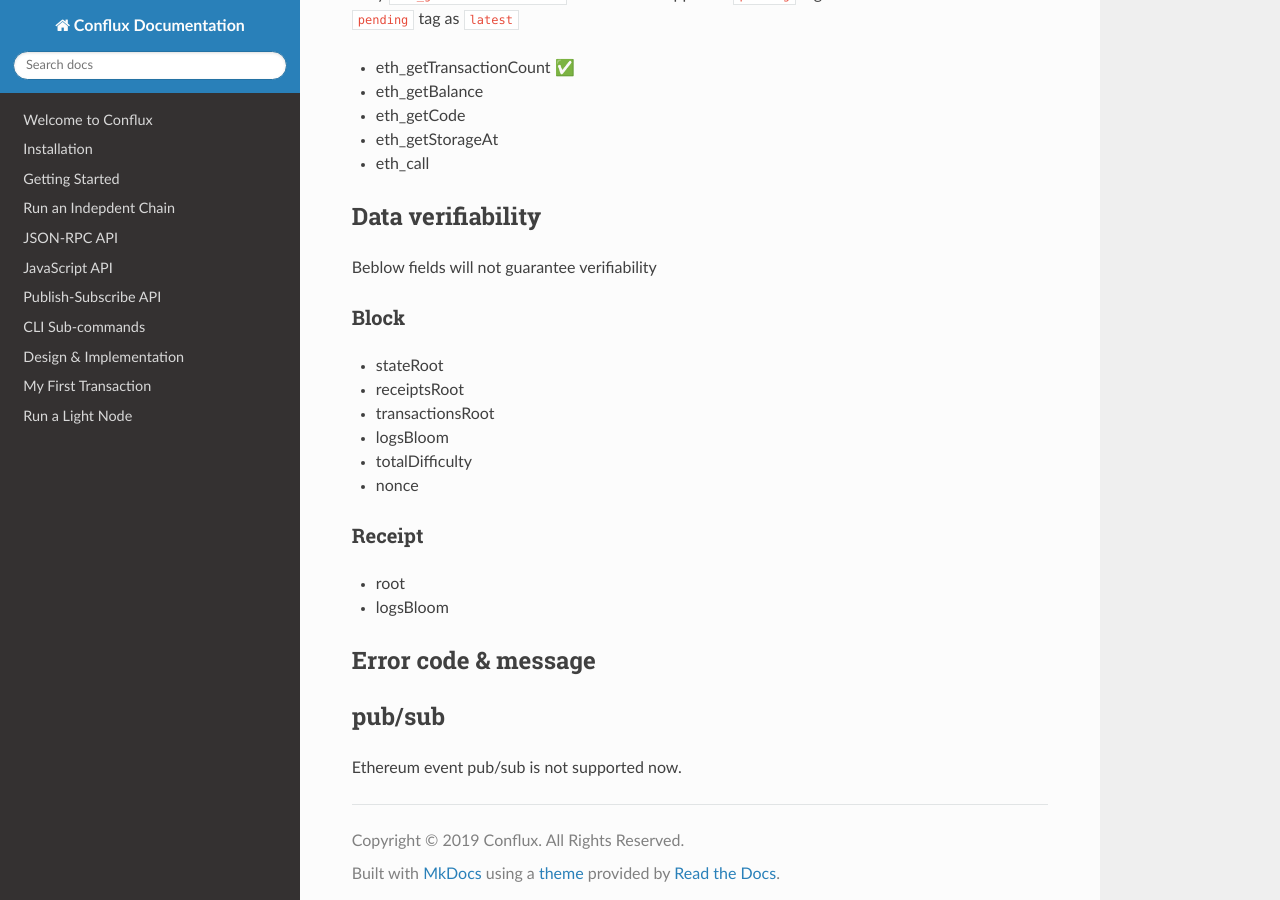
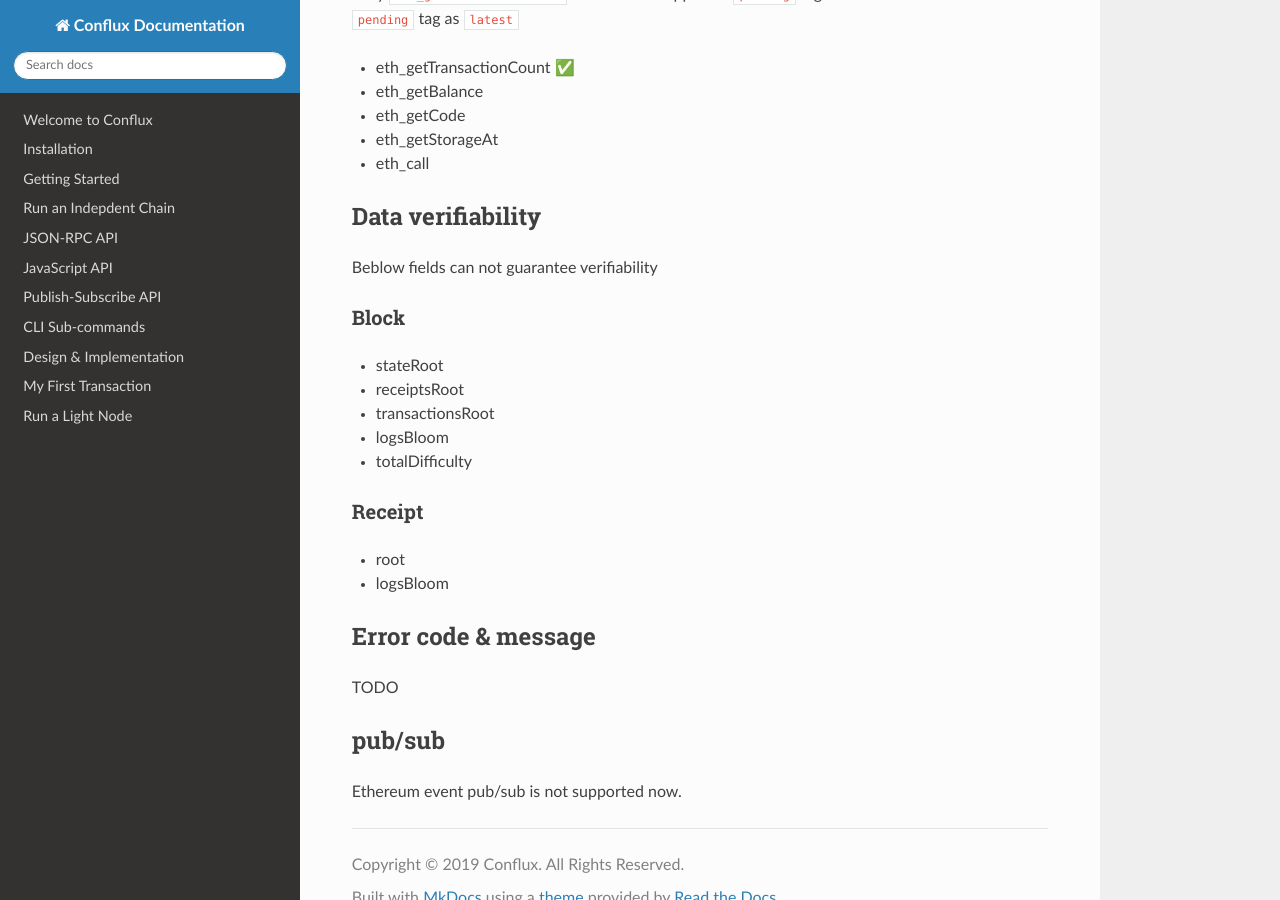
Before and after one commit to Conflux-Chain/conflux-doc, an MkDocs documentation site: the page built from docs/EVM-Space/RPC_Compatibility.md, in a window 1280 px wide and 900 px high, scrolled down 2630 px. Built offline with MkDocs 1.6.1, drawn with Linux system fonts in a browser that asks for light colours; nearby versions of some CDN libraries; some of the changed text lies outside the part shown.

Commit message:
update RPC docs

```diff
--- a/docs/EVM-Space/RPC_Compatibility.md
+++ b/docs/EVM-Space/RPC_Compatibility.md
@@ -83,7 +83,7 @@ Only `eth_getTransactionCount` method has supported `pending` tag. Other method
 
 ## Data verifiability
 
-Beblow fields will not guarantee verifiability
+Beblow fields can not guarantee verifiability
 
 ### Block
 
@@ -92,7 +92,6 @@ Beblow fields will not guarantee verifiability
 * transactionsRoot
 * logsBloom
 * totalDifficulty
-* nonce
 
 ### Receipt
 
@@ -101,6 +100,8 @@ Beblow fields will not guarantee verifiability
 
 ## Error code & message
 
+TODO
+
 ## pub/sub
 
 Ethereum event pub/sub is not supported now.
```
Also changed, not shown: other parts of docs/EVM-Space/RPC_Compatibility.md (+2 -2 lines).
